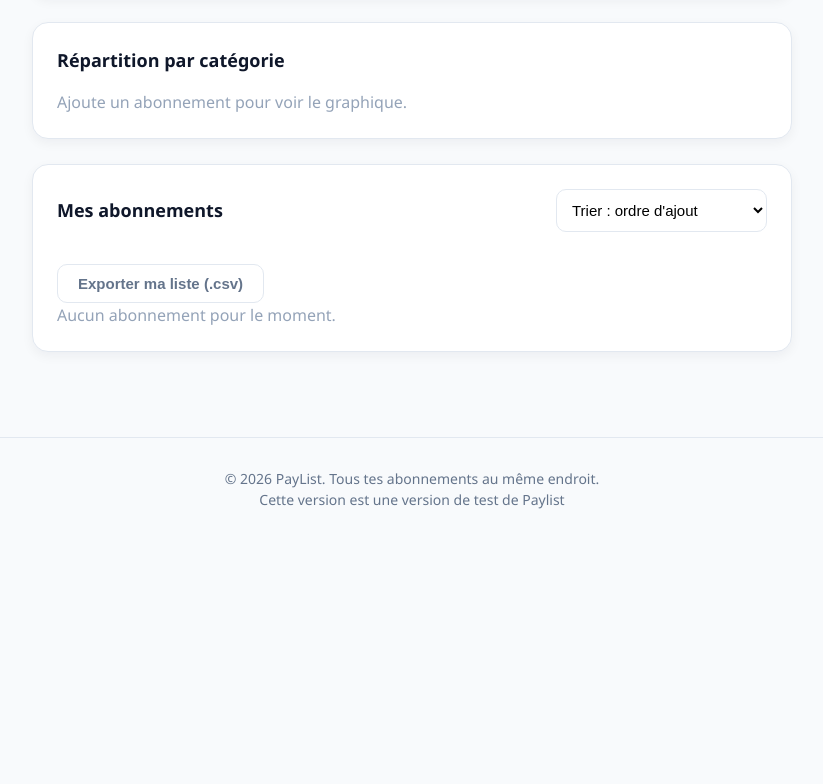
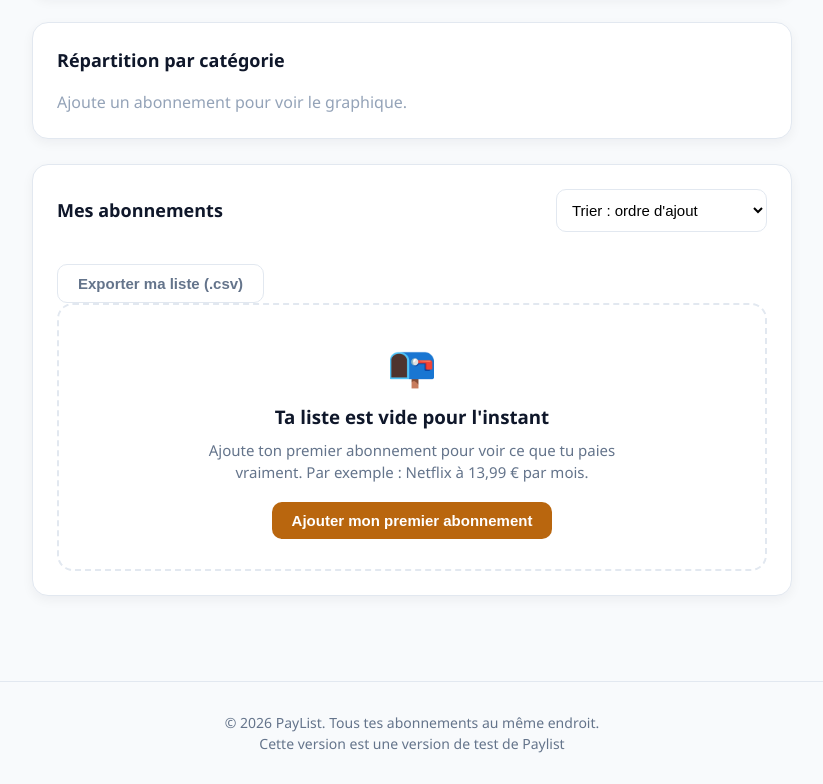
Before and after one commit to bragarencomaxim26-droid/Paylist, a plain HTML site: page index.html in a window 1280 px wide. Shown: the part 2082-2866 px from the top of the page, without its empty margins (228-1051 px from the left). Before the commit the page ends 2622 px from the top, so only its background shows below. Drawn offline with Linux system fonts and the light colour scheme.

Commit message:
Add files via upload

```diff
--- a/index.html
+++ b/index.html
@@ -168,7 +168,15 @@
       <button class="bouton bouton-secondaire" id="bouton-export" style="margin-top:16px">
         Exporter ma liste (.csv)
       </button>
-      <p class="vide" id="vide">Aucun abonnement pour le moment.</p>
+      <div class="ecran-vide" id="vide">
+        <div class="ecran-vide-icone">📭</div>
+        <h3>Ta liste est vide pour l'instant</h3>
+        <p>
+          Ajoute ton premier abonnement pour voir ce que tu paies vraiment.
+          Par exemple : Netflix à 13,99 € par mois.
+        </p>
+        <button class="bouton" id="bouton-premier">Ajouter mon premier abonnement</button>
+      </div>
     </section>
   </main>
 
--- a/script.js
+++ b/script.js
@@ -422,3 +422,10 @@ boutonExport.addEventListener("click", function () {
   document.body.removeChild(lien);
   URL.revokeObjectURL(lien.href);
 });
+// ---------- ÉCRAN VIDE ----------
+const boutonPremier = document.getElementById("bouton-premier");
+
+boutonPremier.addEventListener("click", function () {
+  titreFormulaire.scrollIntoView({ behavior: "smooth", block: "center" });
+  champNom.focus();
+});
--- a/style.css
+++ b/style.css
@@ -597,3 +597,26 @@ li:last-child {
 .entete-liste h2 {
   margin-bottom: 0;
 }
+/* ---------- ÉCRAN VIDE ---------- */
+.ecran-vide {
+  text-align: center;
+  padding: 30px 20px;
+  border: 2px dashed var(--bordure);
+  border-radius: 16px;
+}
+
+.ecran-vide-icone {
+  font-size: 40px;
+  margin-bottom: 8px;
+}
+
+.ecran-vide h3 {
+  margin-bottom: 8px;
+}
+
+.ecran-vide p {
+  color: var(--texte-doux);
+  max-width: 420px;
+  margin: 0 auto 18px;
+  font-size: 15px;
+}
```
